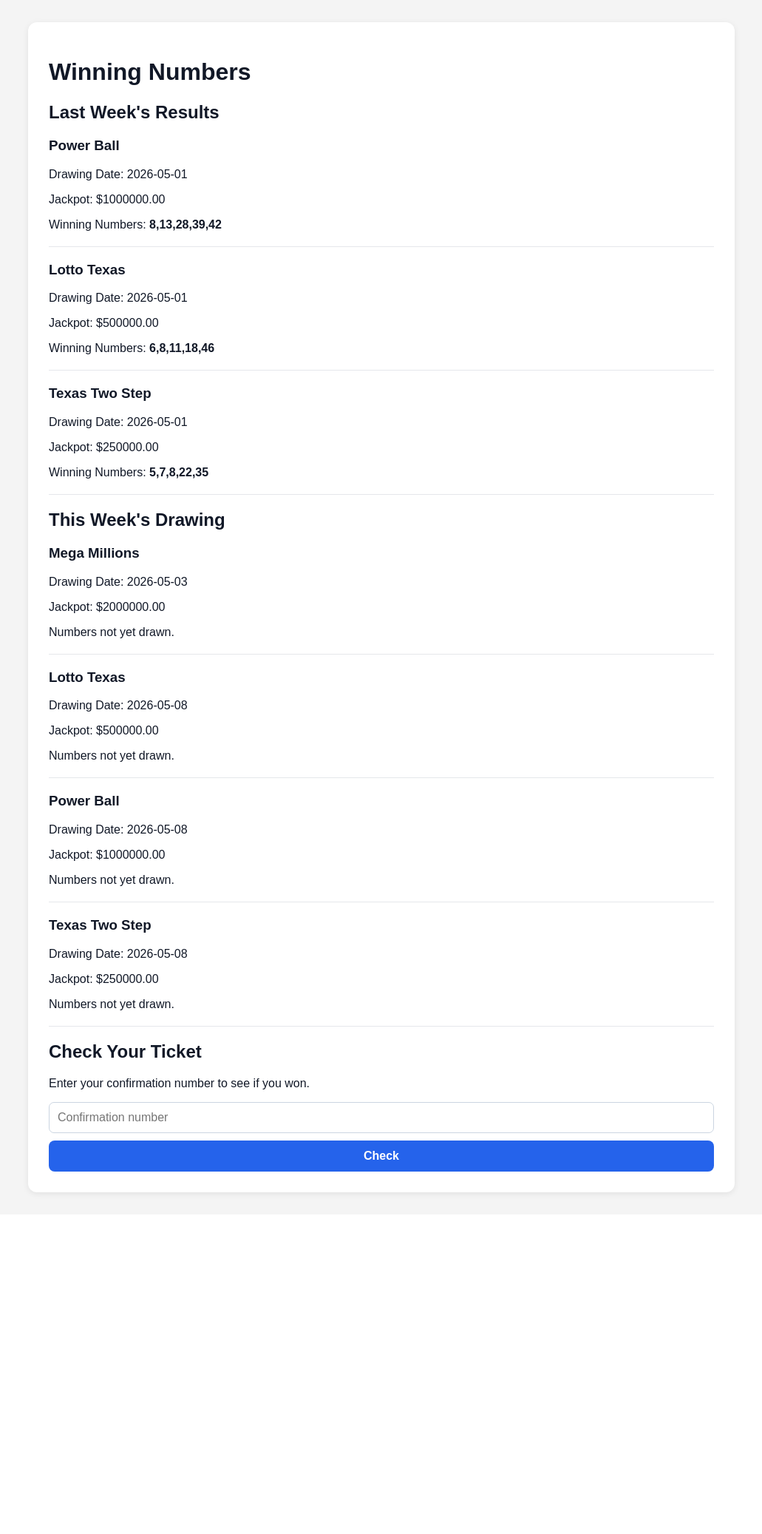
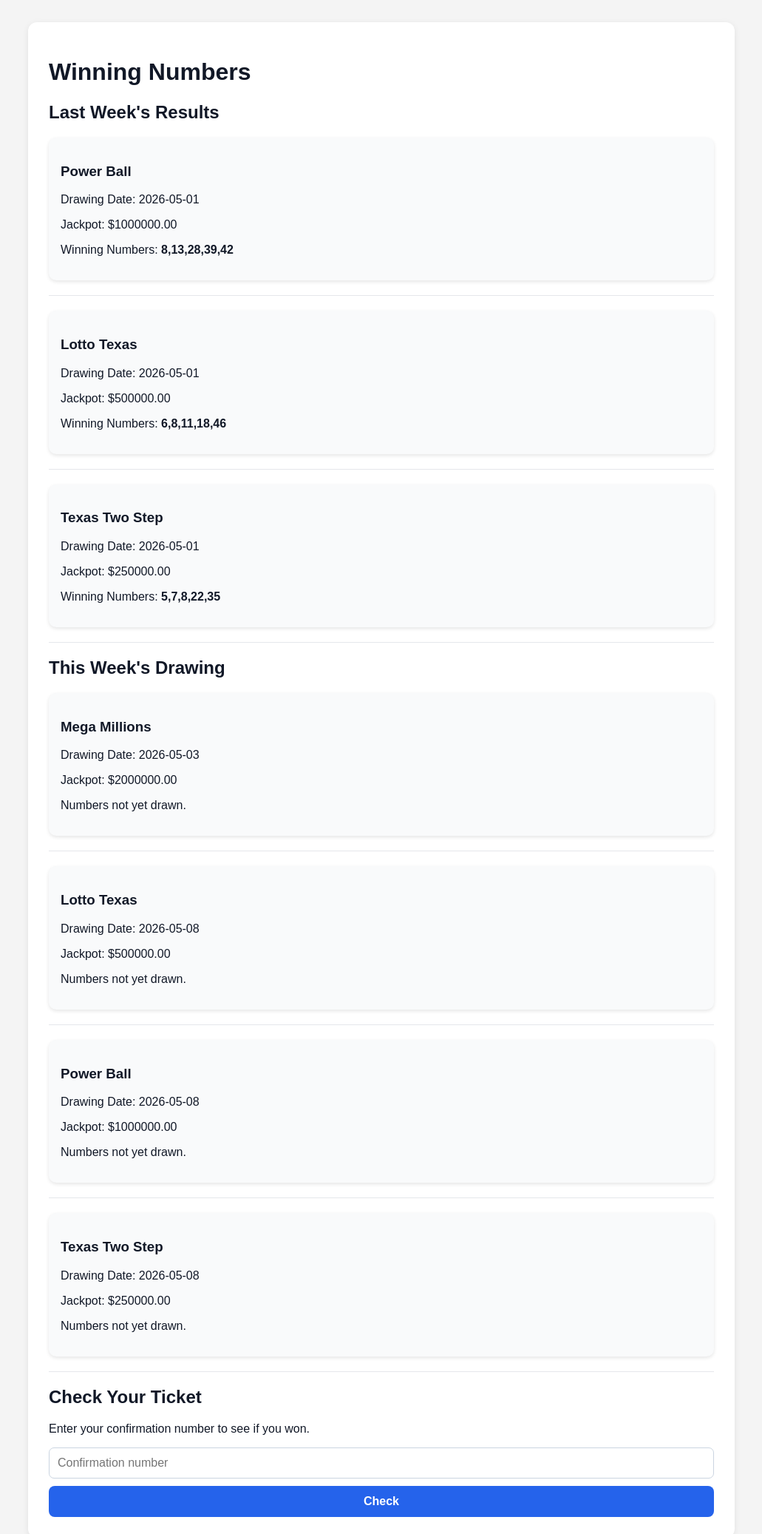
Before and after one commit to Masaki0211/Lottery-Purchase-System, a Flask app: page /winning-numbers in a window 1280 px wide. Shown: the part 46-2120 px from the top of the page at 74% size, without its empty margins (124-1155 px from the left). Before the commit the page ends 1666 px from the top, so only its background shows below. Run offline with Flask 3, Linux system fonts and the light colour scheme; data comes from the database, SQL or seed files in the repository.

Commit message:
Update winning_numbers.html

```diff
--- a/lottery-purchase-system-final/templates/winning_numbers.html
+++ b/lottery-purchase-system-final/templates/winning_numbers.html
@@ -9,7 +9,7 @@
 <h2>Last Week's Results</h2>
 {% if past_games %}
     {% for game in past_games %}
-    <div>
+    <div class="card">
         <h3>{{ game.game_name }}</h3>
         <p>Drawing Date: {{ game.drawing_date }}</p>
         <p>Jackpot: ${{ "%.2f"|format(game.prize_amount) }}</p>
@@ -25,7 +25,7 @@
 <h2>This Week's Drawing</h2>
 {% if active_games %}
     {% for game in active_games %}
-    <div>
+    <div class="card">
         <h3>{{ game.game_name }}</h3>
         <p>Drawing Date: {{ game.drawing_date }}</p>
         <p>Jackpot: ${{ "%.2f"|format(game.prize_amount) }}</p>
```
